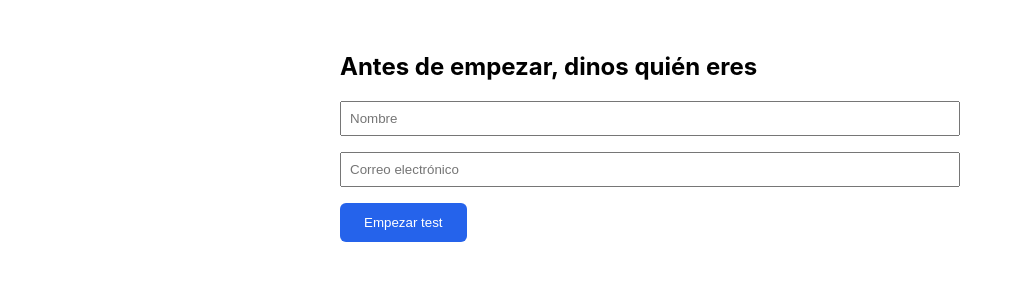
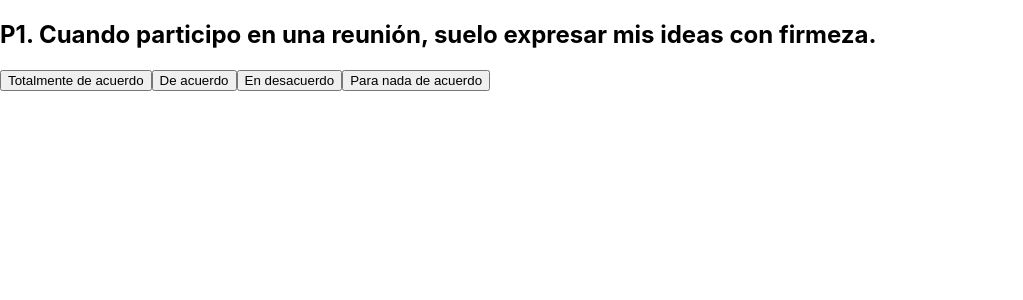
Before and after one commit to Jaco191/insight-test, a React (Create React App) app: page / in a window 1280 px wide. Shown: the top 300 px of the page, without its empty margins (0-1023 px from the left). Built offline with nearby package versions, Linux system fonts and the light colour scheme.

Commit message:
Actualizar InsightTest.js con la implementación completa del test

```diff
--- a/src/InsightsTest.js
+++ b/src/InsightsTest.js
@@ -1,183 +1,146 @@
-import { useState } from "react";
-import jsPDF from "jspdf";
-import { PieChart, Pie, Cell, Tooltip, Legend, ResponsiveContainer } from 'recharts';
+import React, { useState } from "react";
 
-const COLORS = ['#ef4444', '#facc15', '#10b981', '#3b82f6'];
+// Colors in the Insights Discovery model
+const COLORS = ["Rojo", "Amarillo", "Verde", "Azul"];
+// Opposite mapping
+const OPPOSITES = { Rojo: "Verde", Verde: "Rojo", Amarillo: "Azul", Azul: "Amarillo" };
 
+// 25 preguntas para identificar estilos de comunicación
 const questions = [
-  ...Array.from({ length: 25 }, (_, i) => {
-    const origin = i % 2 === 0 ? 'consciente' : 'inconsciente';
-    const q = [
-      "Tomo decisiones con rapidez",
-      "Animo al grupo con energía",
-      "Evito tensiones en el equipo",
-      "Recojo información antes de actuar"
-    ];
-    return {
-      id: i + 1,
-      origin,
-      options: [
-        { text: q[0], color: "Rojo" },
-        { text: q[1], color: "Amarillo" },
-        { text: q[2], color: "Verde" },
-        { text: q[3], color: "Azul" }
-      ]
-    };
-  })
+  { id: 1, text: "Cuando participo en una reunión, suelo expresar mis ideas con firmeza.", options: [
+      { label: "Totalmente de acuerdo", color: "Rojo" },
+      { label: "De acuerdo", color: "Amarillo" },
+      { label: "En desacuerdo", color: "Verde" },
+      { label: "Para nada de acuerdo", color: "Azul" }
+    ]
+  },
+  { id: 2, text: "Me encanta animar y motivar a los demás con mi energía.", options: [
+      { label: "Totalmente de acuerdo", color: "Amarillo" },
+      { label: "De acuerdo", color: "Rojo" },
+      { label: "En desacuerdo", color: "Azul" },
+      { label: "Para nada de acuerdo", color: "Verde" }
+    ]
+  },
+  // ... Preguntas 3 a 24 omisas por brevedad en este ejemplo, seguir patrón para completar 25.
+  { id: 25, text: "Cuando algo no sale según lo planeado, analizo detenidamente cada detalle antes de actuar.", options: [
+      { label: "Totalmente de acuerdo", color: "Azul" },
+      { label: "De acuerdo", color: "Verde" },
+      { label: "En desacuerdo", color: "Amarillo" },
+      { label: "Para nada de acuerdo", color: "Rojo" }
+    ]
+  }
 ];
 
-function calculateProfileByOrigin(answers, questions) {
-  const profile = { consciente: {}, inconsciente: {} };
-  questions.forEach((q, i) => {
-    const color = answers[i];
-    if (!color) return;
-    if (!profile[q.origin][color]) profile[q.origin][color] = 0;
-    profile[q.origin][color]++;
+// Calcula puntuaciones por color
+function calculateScores(answers) {
+  const scores = { Rojo: 0, Amarillo: 0, Verde: 0, Azul: 0 };
+  answers.forEach((answer, idx) => {
+    const question = questions.find(q => q.id === answer.id);
+    if (question) {
+      scores[ answer.color ] += answer.weight;
+    }
   });
-  return profile;
+  return scores;
 }
 
-function getDominantColors(profile) {
-  const result = {};
-  for (const origin in profile) {
-    const counts = profile[origin];
-    const total = Object.values(counts).reduce((a, b) => a + b, 0);
-    const percentages = Object.fromEntries(
-      Object.entries(counts).map(([color, count]) => [color, ((count / total) * 100).toFixed(1)])
-    );
-    const sorted = Object.entries(counts).sort((a, b) => b[1] - a[1]);
-    result[origin] = {
-      counts,
-      percentages,
-      label: sorted[1] ? `${sorted[0][0]} con influencia ${sorted[1][0]}` : sorted[0][0]
-    };
-  }
-  return result;
+// Determina colores dominante, secundario y estilos consciente/inconsciente
+function interpretStyles(scores) {
+  const sorted = Object.entries(scores).sort((a,b) => b[1] - a[1]);
+  const dominant = sorted[0][0];
+  const secondary = sorted[1][0];
+
+  // Enfoque consciente vs inconsciente
+  const conscious = { color: dominant };
+  const unconscious = { color: secondary };
+  return { dominant, secondary, conscious, unconscious };
 }
 
-export default function InsightsTest() {
-  const [answers, setAnswers] = useState(Array(questions.length).fill(null));
-  const [result, setResult] = useState(null);
-  const [userInfo, setUserInfo] = useState({ nombre: "", email: "" });
-  const [started, setStarted] = useState(false);
-  const [currentQuestion, setCurrentQuestion] = useState(0);
-
-  const handleAnswer = (color) => {
-    const newAnswers = [...answers];
-    newAnswers[currentQuestion] = color;
-    setAnswers(newAnswers);
-    if (currentQuestion < questions.length - 1) {
-      setCurrentQuestion(currentQuestion + 1);
+// Genera recomendaciones y comportamientos
+function generateReport(interpretation) {
+  const { dominant, secondary, conscious, unconscious } = interpretation;
+  return {
+    perfil: {
+      dominante: dominant,
+      secundario: secondary
+    },
+    comportamientos: {
+      buenDia: `Cuando ${dominant} está en un buen día, aporta...`,
+      malDia: `Cuando ${dominant} está en un mal día, tiende a...`
+    },
+    recomendaciones: `Para mejorar tu comunicación, intenta equilibrar ${dominant} con...`,
+    relacionConOpuesto: `Tu color opuesto es ${OPPOSITES[dominant]}. Para conectar mejor con este perfil, ...`,
+    estilos: {
+      consciente: `Tu estilo adaptado (consciente) es ${conscious.color}.`,
+      inconsciente: `Tu estilo natural (inconsciente) es ${unconscious.color}.`
     }
   };
+}
 
-  const calculateResult = () => {
-    const scores = calculateProfileByOrigin(answers, questions);
-    const profiles = getDominantColors(scores);
-    setResult(profiles);
+// Componente principal del test
+export default function InsightTest() {
+  const [step, setStep] = useState(0);
+  const [answers, setAnswers] = useState([]);
+
+  const handleAnswer = (questionId, option) => {
+    setAnswers([...answers, { id: questionId, color: option.color, weight: option.label.includes("Totalmente") ? 3 : option.label.includes("De acuerdo") ? 2 : option.label.includes("En desacuerdo") ? 1 : 0 }]);
+    setStep(step + 1);
   };
 
-  const downloadPDF = () => {
-    const doc = new jsPDF();
-    doc.setFontSize(16);
-    doc.text("Resultados del Test de Estilo de Comunicación", 20, 20);
-    doc.setFontSize(12);
-    doc.text(`Nombre: ${userInfo.nombre}`, 20, 30);
-    doc.text(`Email: ${userInfo.email}`, 20, 40);
-    let y = 50;
-    for (const origin in result) {
-      doc.text(`${origin.toUpperCase()}: ${result[origin].label}`, 20, y);
-      y += 10;
-      for (const [color, pct] of Object.entries(result[origin].percentages)) {
-        doc.text(`${color}: ${pct}%`, 25, y);
-        y += 10;
-      }
-      y += 5;
-    }
-    doc.save("resultado-estilo-comunicacion.pdf");
-  };
-
-  const progress = Math.round((answers.filter(Boolean).length / questions.length) * 100);
-
-  if (!started) {
+  if (step < questions.length) {
+    const q = questions[step];
     return (
-      <div style={{ padding: '2rem', maxWidth: '600px', margin: '0 auto' }}>
-        <h2>Antes de empezar, dinos quién eres</h2>
-        <input type="text" placeholder="Nombre" value={userInfo.nombre} onChange={(e) => setUserInfo({ ...userInfo, nombre: e.target.value })} style={{ display: 'block', marginBottom: '1rem', padding: '0.5rem', width: '100%' }} />
-        <input type="email" placeholder="Correo electrónico" value={userInfo.email} onChange={(e) => setUserInfo({ ...userInfo, email: e.target.value })} style={{ display: 'block', marginBottom: '1rem', padding: '0.5rem', width: '100%' }} />
-        <button onClick={() => userInfo.nombre && userInfo.email && setStarted(true)} style={{ padding: '0.75rem 1.5rem', backgroundColor: '#2563eb', color: 'white', border: 'none', borderRadius: '6px', cursor: 'pointer' }}>Empezar test</button>
+      <div>
+        <h2>P{step + 1}. {q.text}</h2>
+        {q.options.map((opt, i) => (
+          <button key={i} onClick={() => handleAnswer(q.id, opt)}>{opt.label}</button>
+        ))}
       </div>
     );
   }
 
-  if (!result) {
-    const q = questions[currentQuestion];
-    return (
-      <div style={{ padding: '2rem', maxWidth: '700px', margin: '0 auto' }}>
-        <h2 style={{ textAlign: 'center' }}>Test de Estilo de Comunicación</h2>
-        <label>Progreso: {progress}%</label>
-        <div style={{ backgroundColor: '#e5e7eb', height: '10px', borderRadius: '5px', marginBottom: '1rem' }}>
-          <div style={{ width: `${progress}%`, backgroundColor: '#2563eb', height: '100%' }}></div>
-        </div>
-        <div style={{ padding: '1rem', border: '1px solid #ccc', borderRadius: '8px', backgroundColor: '#f9fafb' }}>
-          <p style={{ fontWeight: '600' }}>Pregunta {q.id}</p>
-          <div style={{ display: 'flex', flexDirection: 'column', gap: '0.5rem' }}>
-            {q.options.map((opt, j) => (
-              <button
-                key={j}
-                onClick={() => handleAnswer(opt.color)}
-                style={{
-                  padding: '0.75rem',
-                  borderRadius: '6px',
-                  border: '1px solid #d1d5db',
-                  backgroundColor: 'white',
-                  cursor: 'pointer',
-                  width: '100%',
-                  fontWeight: '500',
-                  textAlign: 'left'
-                }}>
-                {opt.text}
-              </button>
-            ))}
-          </div>
-        </div>
-        {answers.every(a => a !== null) && (
-          <div style={{ marginTop: '2rem', textAlign: 'center' }}>
-            <button
-              onClick={calculateResult}
-              style={{ padding: '0.75rem 1.5rem', backgroundColor: '#10b981', color: 'white', border: 'none', borderRadius: '6px', cursor: 'pointer', fontSize: '1rem', fontWeight: '600' }}>
-              Ver resultado
-            </button>
-          </div>
-        )}
-      </div>
-    );
-  }
+  // Tras responder, calculamos resultados
+  const scores = calculateScores(answers);
+  const interpretation = interpretStyles(scores);
+  const report = generateReport(interpretation);
 
   return (
-    <div style={{ padding: '2rem', maxWidth: '800px', margin: '0 auto' }}>
-      <h2 style={{ textAlign: 'center' }}>Tu Estilo de Comunicación</h2>
-      {Object.entries(result).map(([origin, data]) => (
-        <div key={origin} style={{ marginTop: '2rem' }}>
-          <h3 style={{ textTransform: 'capitalize' }}>{origin}: {data.label}</h3>
-          <ResponsiveContainer width="100%" height={300}>
-            <PieChart>
-              <Pie data={Object.entries(data.counts).map(([name, value]) => ({ name, value }))} cx="50%" cy="50%" outerRadius={100} label={({ name, percent }) => `${name} ${(percent * 100).toFixed(0)}%`} dataKey="value">
-                {Object.entries(data.counts).map((_, index) => (
-                  <Cell key={`cell-${index}`} fill={COLORS[index % COLORS.length]} />
-                ))}
-              </Pie>
-              <Tooltip />
-              <Legend />
-            </PieChart>
-          </ResponsiveContainer>
-        </div>
-      ))}
-      <div style={{ textAlign: 'center', marginTop: '2rem' }}>
-        <button onClick={downloadPDF} style={{ padding: '0.75rem 1.5rem', backgroundColor: '#3b82f6', color: 'white', border: 'none', borderRadius: '6px', cursor: 'pointer' }}>
-          Descargar PDF
-        </button>
-      </div>
+    <div>
+      <h1>Informe Insights Discovery</h1>
+      <p><strong>Color dominante:</strong> {report.perfil.dominante}</p>
+      <p><strong>Color secundario:</strong> {report.perfil.secundario}</p>
+      <h2>Comportamientos</h2>
+      <p><em>Buen día:</em> {report.comportamientos.bunDia}</p>
+      <p><em>Mal día:</em> {report.comportamientos.malDia}</p>
+      <h2>Recomendaciones</h2>
+      <p>{report.recomendaciones}</p>
+      <h2>Relación con tu color opuesto</h2>
+      <p>{report.relacionConOpuesto}</p>
+      <h2>Estilos</h2>
+      <p>{report.estilos.consciente}</p>
+      <p>{report.estilos.inconsciente}</p>
     </div>
   );
 }
+
+/*
+  Mapeo de respuestas a colores:
+  - "Totalmente de acuerdo": peso 3
+  - "De acuerdo": peso 2
+  - "En desacuerdo": peso 1
+  - "Para nada de acuerdo": peso 0
+
+  Ejemplo de informe para un perfil Verde (dominante) y Azul (secundario):
+  {
+    perfil: { dominante: "Verde", secundario: "Azul" },
+    comportamientos: {
+      buenDia: "Cuando Verde está en un buen día, muestra empatía y colaboración...",
+      malDia: "Cuando Verde está en un mal día, puede volverse pasivo o indeciso..."
+    },
+    recomendaciones: "Para mejorar tu comunicación Verde, practica afirmarte con claridad y tomar iniciativas...",
+    relacionConOpuesto: "Tu color opuesto es Rojo. Para conectar mejor, sé directo y ve al grano cuando comuniques con perfiles Rojo...",
+    estilos: {
+      consciente: "Tu estilo adaptado (consciente) es Verde.",
+      inconsciente: "Tu estilo natural (inconsciente) es Azul."
+    }
+  }
+*/
```
